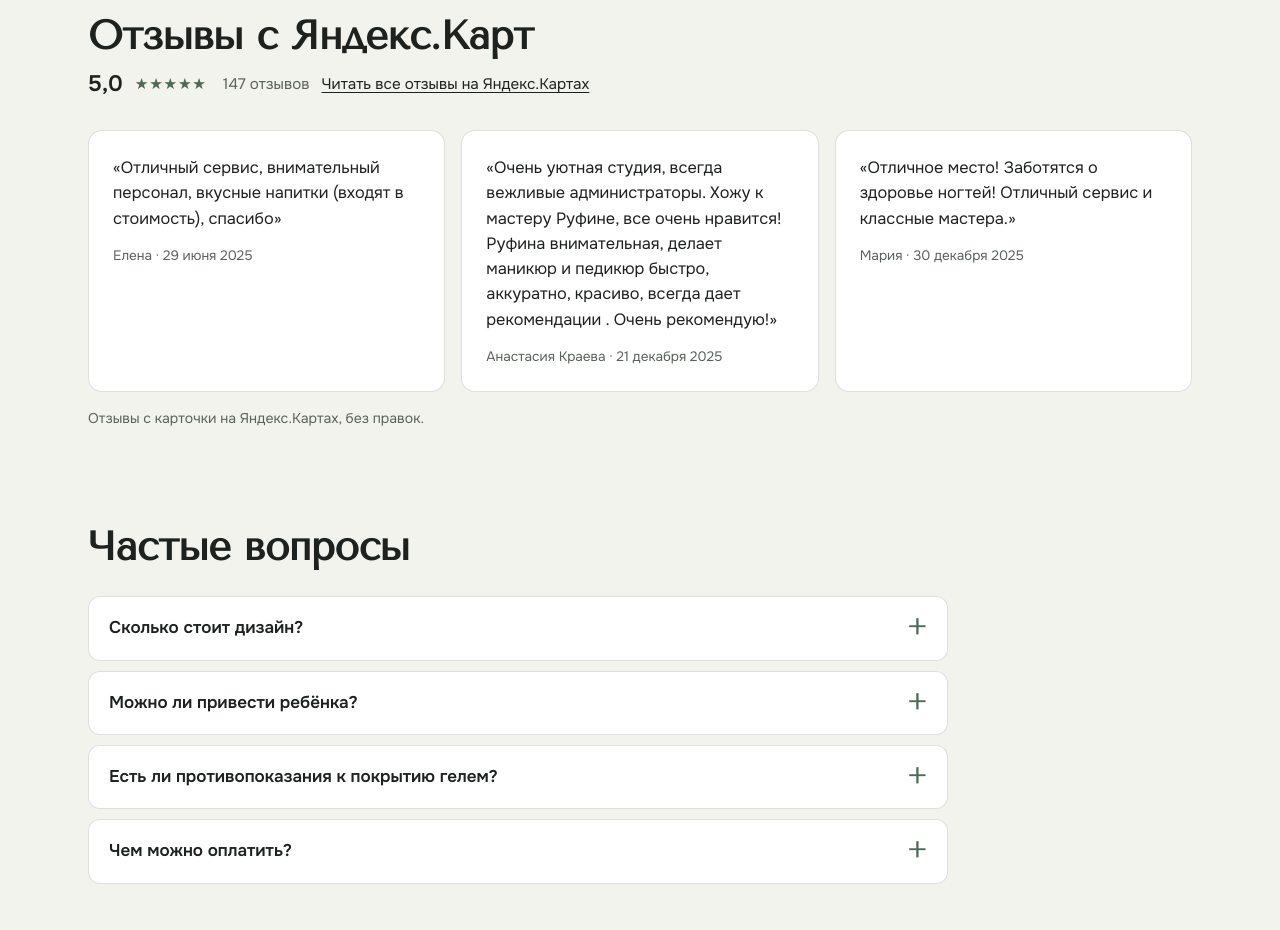
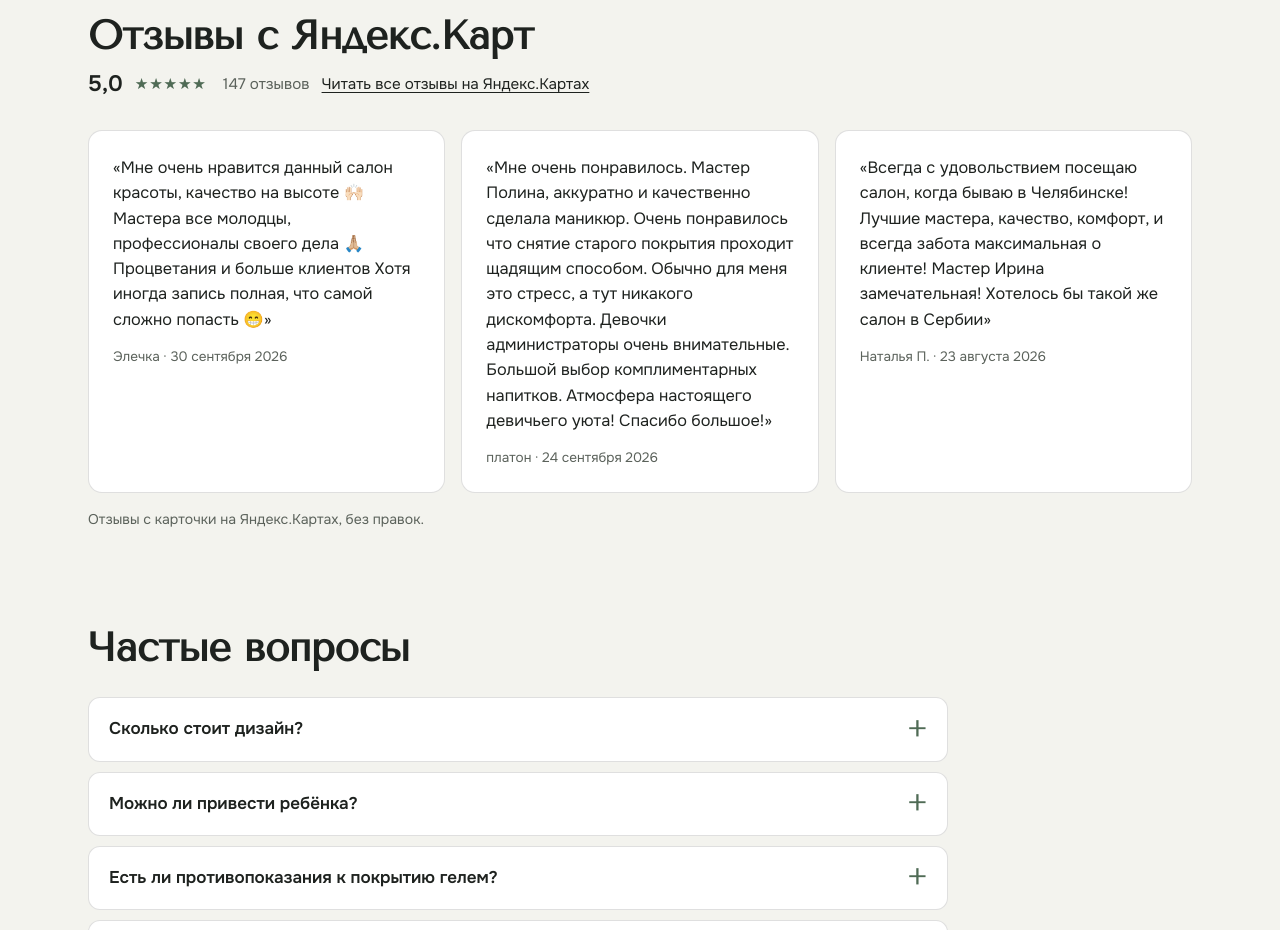
Before and after one commit to webforgeai88/nogti-128710089374-demo, a plain HTML site: page index.html in a window 1280 px wide. Shown: the part 3980-4910 px from the top of the page. Drawn offline with Linux system fonts and the light colour scheme.

Commit message:
Свежие отзывы: сентябрь и август 2026

```diff
--- a/index.html
+++ b/index.html
@@ -126,9 +126,12 @@
   <section class="s-section s-reveal">
     <header class="s-section__head s-section__head--reviews"><h2>Отзывы с Яндекс.Карт</h2><p class="s-reviews__rating"><span class="s-reviews__num">5,0</span><span class="s-reviews__stars" style="--r: 5" aria-label="рейтинг 5,0 из 5"></span><span class="s-reviews__count">147 отзывов</span><a class="s-reviews__all" href="https://yandex.ru/maps/org/marmelad/128710089374/" target="_blank" rel="noopener">Читать все отзывы на Яндекс.Картах</a></p></header>
     <ul class="s-reviews">
-      <li><blockquote>«Отличный сервис, внимательный персонал, вкусные напитки (входят в стоимость), спасибо»</blockquote><p class="s-reviews__who">Елена · 29 июня 2025</p></li>
-      <li><blockquote>«Очень уютная студия, всегда вежливые администраторы. Хожу к мастеру Руфине, все очень нравится!Руфина внимательная, делает маникюр и педикюр быстро, аккуратно, красиво, всегда дает рекомендации . Очень рекомендую!»</blockquote><p class="s-reviews__who">Анастасия Краева · 21 декабря 2025</p></li>
-      <li><blockquote>«Отличное место! Заботятся о здоровье ногтей! Отличный сервис и классные мастера.»</blockquote><p class="s-reviews__who">Мария · 30 декабря 2025</p></li>
+      <li><blockquote>«Мне очень нравится данный салон красоты, качество на высоте 🙌🏻
+Мастера все молодцы, профессионалы своего дела 🙏🏼 Процветания и больше клиентов
+Хотя иногда запись полная, что самой сложно попасть 😁»</blockquote><p class="s-reviews__who">Элечка · 30 сентября 2026</p></li>
+      <li><blockquote>«Мне очень понравилось. Мастер Полина, аккуратно и качественно сделала маникюр. Очень понравилось что снятие старого покрытия проходит щадящим способом. Обычно для меня это стресс, а тут никакого дискомфорта. Девочки администраторы очень внимательные. Большой выбор комплиментарных напитков. Атмосфера настоящего девичьего уюта! Спасибо большое!»</blockquote><p class="s-reviews__who">платон · 24 сентября 2026</p></li>
+      <li><blockquote>«Всегда с удовольствием посещаю салон, когда бываю в Челябинске! Лучшие мастера, качество, комфорт, и всегда забота максимальная о клиенте! Мастер Ирина замечательная!
+Хотелось бы такой же салон в Сербии»</blockquote><p class="s-reviews__who">Наталья П. · 23 августа 2026</p></li>
     </ul>
     <p class="s-note">Отзывы с карточки на Яндекс.Картах, без правок.</p>
   </section>
```
